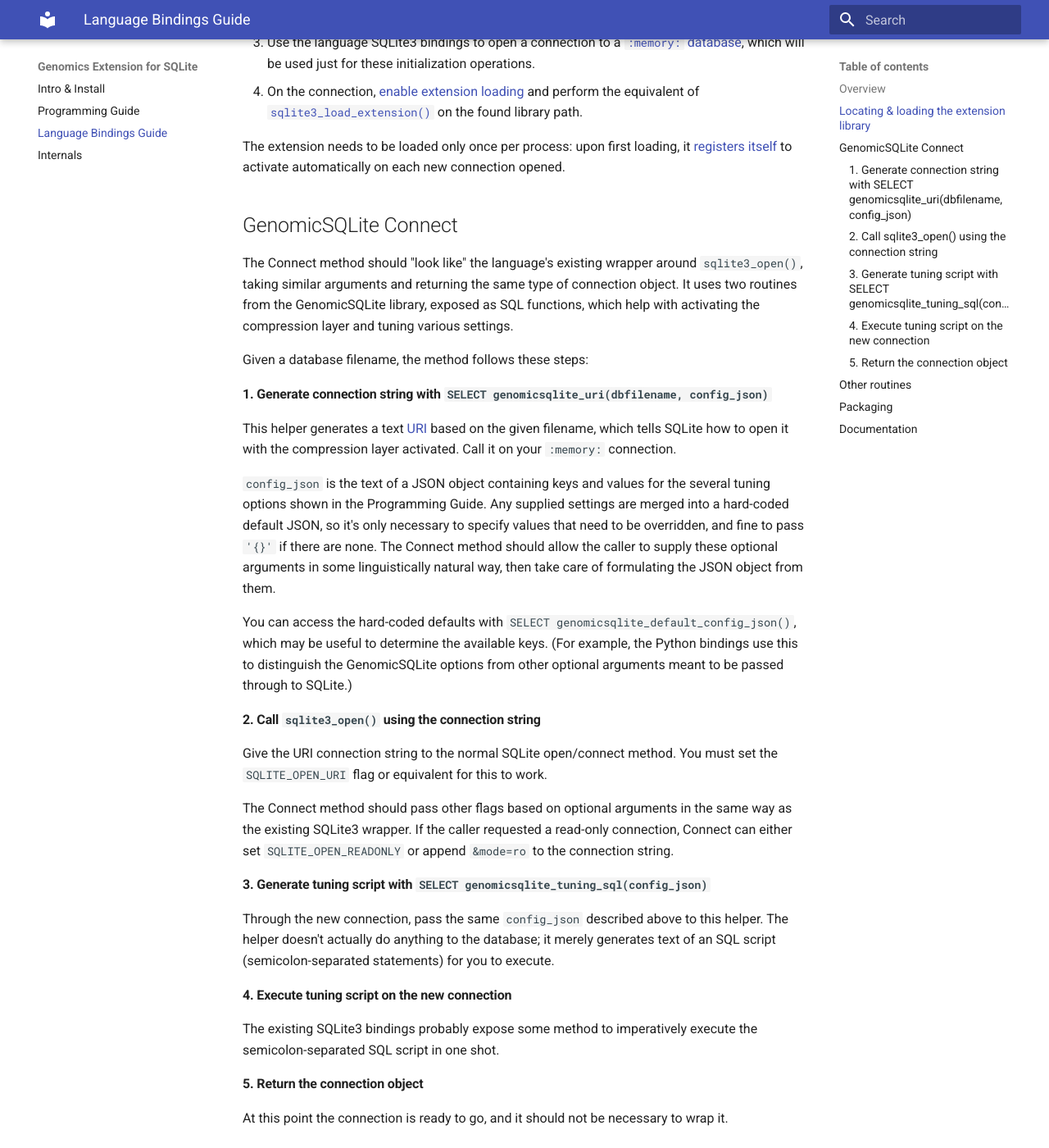
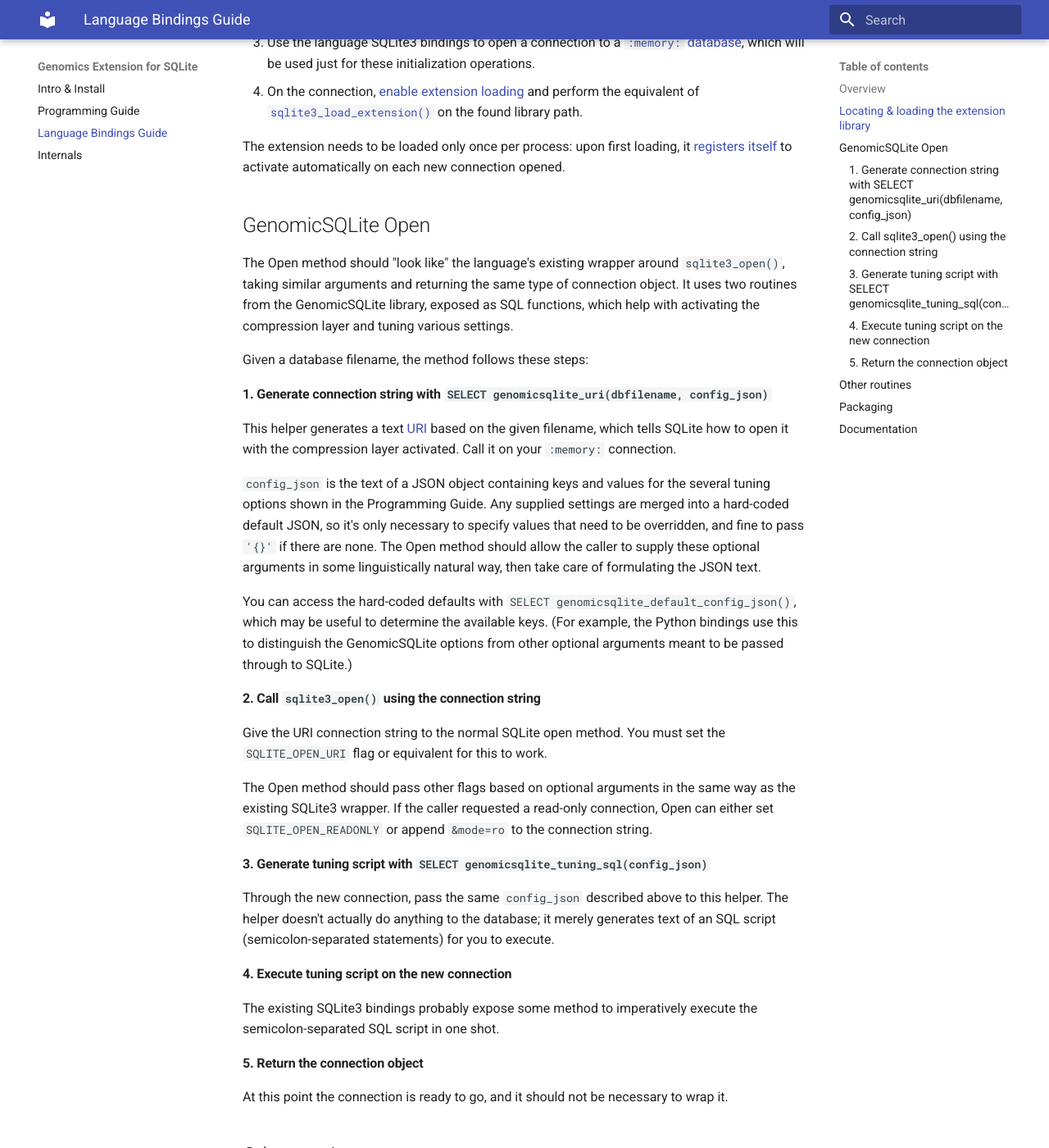
Before and after one commit to mlin/GenomicSQLite, an MkDocs documentation site: the page built from docs/bindings.md, in a window 1280 px wide and 1400 px high, scrolled down 1042 px. Shown: the whole window at 82% size. Built offline with MkDocs 1.6.1 and Material for MkDocs 9.7.7, drawn with Linux system fonts in a browser that asks for light colours; some of the changed text lies outside the part shown.

Commit message:
proofreading

```diff
--- a/docs/bindings.md
+++ b/docs/bindings.md
@@ -8,7 +8,7 @@ The extension is a C++11 library, and C/C++ programs compile against it in the u
 
 The key routines are also exposed as [custom SQL functions](https://www.sqlite.org/appfunc.html), which can be invoked by SELECT statements on any SQLite connection, once the extension has been loaded. New language bindings consist largely of ~one-liner functions that pass arguments through to `SELECT routine(arg1,arg2,...)` and return the result, usually a TEXT value. None are performance-sensitive, as long as developers use prepared, parameterized SQLite3 statements for GRI queries in loops.
 
-Bindings should endeavor to integrate "naturally" with the host language and its existing SQLite3 bindings. For example, the object returned by the Connect procedure should be an idiomatic SQLite3 connection object. Also, APIs should follow the host language's conventions for naming style and handling optional/keyword arguments.
+Bindings should endeavor to integrate "naturally" with the host language and its existing SQLite3 bindings. For example, the object returned by the Open procedure should be an idiomatic SQLite3 connection object. Also, APIs should follow the host language's conventions for naming style and handling optional/keyword arguments.
 
  Our [Python module](https://github.com/mlin/GenomicSQLite/blob/main/bindings/python/genomicsqlite/__init__.py) can be followed as an illustrative example.
 
@@ -23,9 +23,9 @@ The module should first locate the extension shared-library file (e.g. `libgenom
 
 The extension needs to be loaded only once per process: upon first loading, it [registers itself](https://www.sqlite.org/c3ref/auto_extension.html) to activate automatically on each new connection opened.
 
-## GenomicSQLite Connect
+## GenomicSQLite Open
 
-The Connect method should "look like" the language's existing wrapper around `sqlite3_open()`, taking similar arguments and returning the same type of connection object. It uses two routines from the GenomicSQLite library, exposed as SQL functions, which help with activating the compression layer and tuning various settings.
+The Open method should "look like" the language's existing wrapper around `sqlite3_open()`, taking similar arguments and returning the same type of connection object. It uses two routines from the GenomicSQLite library, exposed as SQL functions, which help with activating the compression layer and tuning various settings.
 
 Given a database filename, the method follows these steps:
 
@@ -33,15 +33,15 @@ Given a database filename, the method follows these steps:
 
 This helper generates a text [URI](https://www.sqlite.org/uri.html) based on the given filename, which tells SQLite how to open it with the compression layer activated. Call it on your `:memory:` connection.
 
-`config_json` is the text of a JSON object containing keys and values for the several tuning options shown in the Programming Guide. Any supplied settings are merged into a hard-coded default JSON, so it's only necessary to specify values that need to be overridden, and fine to pass `'{}'` if there are none. The Connect method should allow the caller to supply these optional arguments in some linguistically natural way, then take care of formulating the JSON object from them.
+`config_json` is the text of a JSON object containing keys and values for the several tuning options shown in the Programming Guide. Any supplied settings are merged into a hard-coded default JSON, so it's only necessary to specify values that need to be overridden, and fine to pass `'{}'` if there are none. The Open method should allow the caller to supply these optional arguments in some linguistically natural way, then take care of formulating the JSON text.
 
 You can access the hard-coded defaults with `SELECT genomicsqlite_default_config_json()`, which may be useful to determine the available keys. (For example, the Python bindings use this to distinguish the GenomicSQLite options from other optional arguments meant to be passed through to SQLite.)
 
 #### 2. Call `sqlite3_open()` using the connection string
 
-Give the URI connection string to the normal SQLite open/connect method. You must set the `SQLITE_OPEN_URI` flag or equivalent for this to work.
+Give the URI connection string to the normal SQLite open method. You must set the `SQLITE_OPEN_URI` flag or equivalent for this to work.
 
-The Connect method should pass other flags based on optional arguments in the same way as the existing SQLite3 wrapper. If the caller requested a read-only connection, Connect can either set `SQLITE_OPEN_READONLY` or append `&mode=ro` to the connection string.
+The Open method should pass other flags based on optional arguments in the same way as the existing SQLite3 wrapper. If the caller requested a read-only connection, Open can either set `SQLITE_OPEN_READONLY` or append `&mode=ro` to the connection string.
 
 #### 3. Generate tuning script with `SELECT genomicsqlite_tuning_sql(config_json)`
 
```
Also changed, not shown: docs/guide.md (+3 -3 lines).
